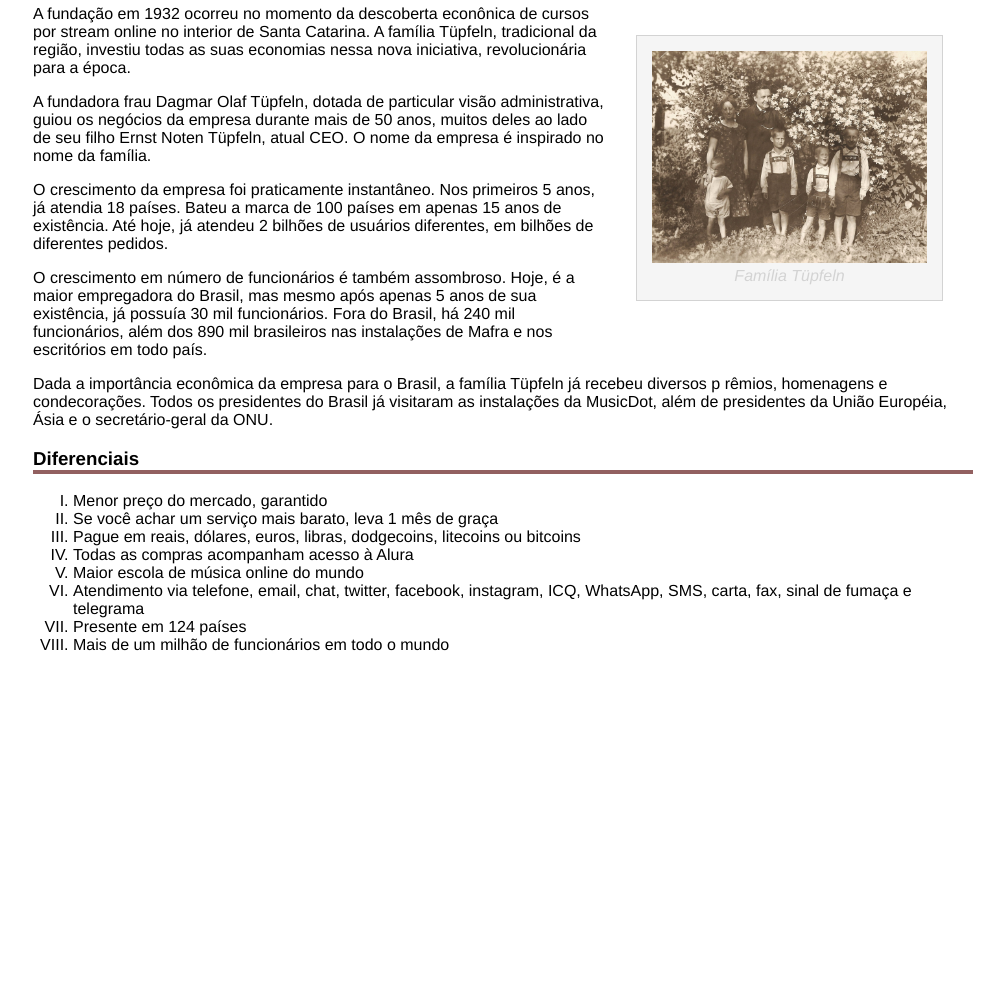
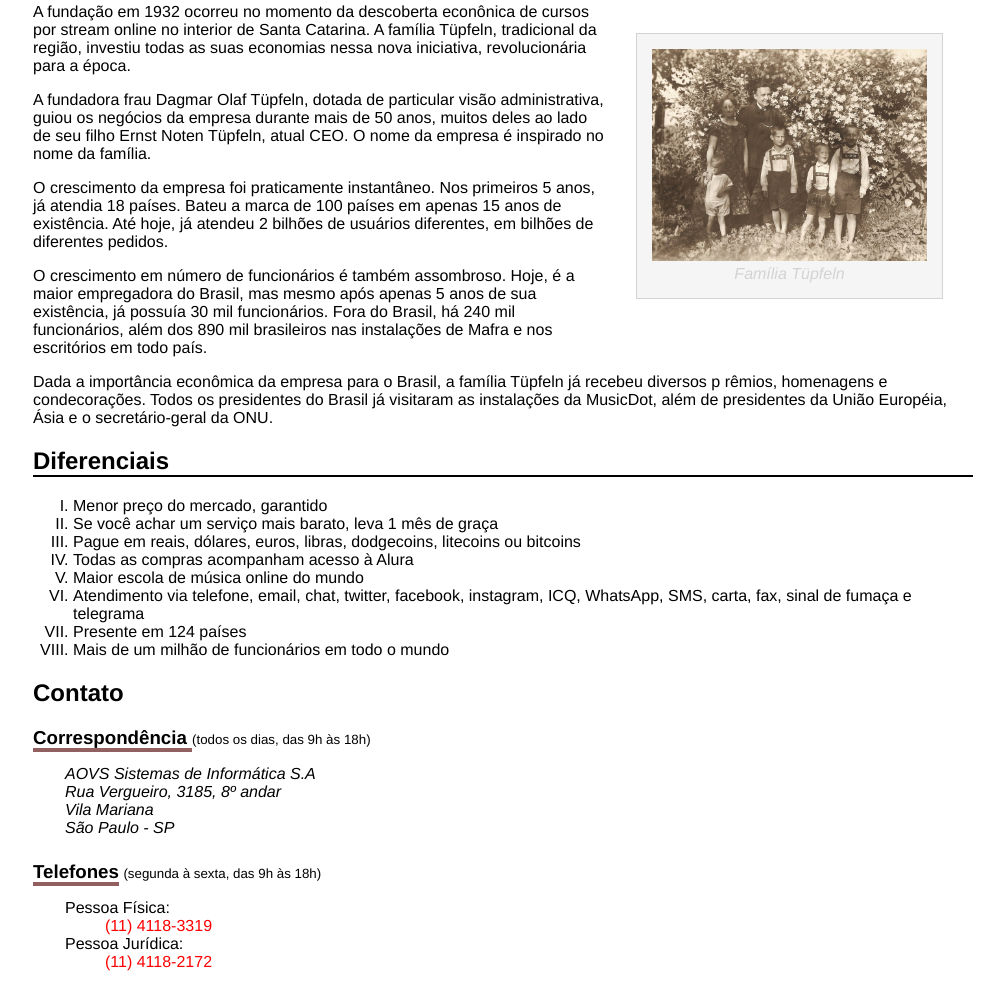
Before and after one commit to Sergioadjr/site-musical, a plain HTML site: page sobre.html in a window 1280 px wide. Shown: the part 935-1930 px from the top of the page, without its empty margins (137-1141 px from the left). Before the commit the page ends 1605 px from the top, so only its background shows below. Drawn offline with Linux system fonts and the light colour scheme.

Commit message:
Atualização

```diff
--- a/css/sobre.css
+++ b/css/sobre.css
@@ -16,15 +16,17 @@ figure {
 }
 
 
-h1 {
+.titulo {
+    padding: 10px;
+    font-size: 32px;
     color: #3d3d3d;
     background-color: #E1EDF2;
-    padding: 10px;
 }
 
-h2 {
-    border-bottom: 4px solid #926060;
+.subtitulo {
+    border-bottom: 2px solid black;
 }
+
 h3 {
     border-bottom: 4px solid #926060;
 }
@@ -57,3 +59,20 @@ a {
 figure img {
     width: 100%;
 }
+
+.contatosecao {}
+
+.contatosecao--telefone {}
+
+.contatoinfo {
+    margin: 16px 0 24px;
+    padding-left: 32px;
+}
+
+.contatoinfo--titulo {}
+
+.contatoinfo--descricao {}
+
+.contatosubtitulo {
+    display: inline;
+}
--- a/sobre.html
+++ b/sobre.html
@@ -9,14 +9,15 @@
     <title>MusicDot1 | Sobre a Empresa</title>
     <link rel="stylesheet" href="css/sobre.css">
 
+
 </head>
 
 <body>
 
     <figure>
-        <img  src="img/logo.svg" alt="musicdot" height="100" width="450" />
+        <img src="img/logo.svg" title="MusicDot" height="100" width="450" />
     </figure>
-    <h1>
+    <h1 class="titulo">
         Sobre a empresa
     </h1>
 
@@ -32,7 +33,7 @@
 
 
     <figure class="matriz">
-        <img  src="img/matriz-musicdot.png">
+        <img src="img/matriz-musicdot.png">
         <figcaption> <em>Matriz da musicdot</em> </figcaption>
     </figure>
 
@@ -42,11 +43,11 @@
         dúvidas.
         Conheça também <a href="#nossaHistoria"> nossa história </a> e <a href="#diferenciais"> nossos diferenciais</a>.
 
-    <h2 id="nossaHistoria"> História </h2>
+    <h2 class="subtitulo" id="nossaHistoria"> História </h2>
 
 
     <figure class="familia">
-        <img  src="img/familia-tupfeln.jpg" alt=" Foto da família tüpfeln">
+        <img src="img/familia-tupfeln.jpg" title=" Foto da família tüpfeln">
         <figcaption> <em>Família Tüpfeln</em></figcaption>
     </figure>
 
@@ -75,7 +76,7 @@
         União
         Européia, Ásia e o secretário-geral da ONU.</p>
 
-    <h3 id="diferenciais"> Diferenciais</h3>
+    <h2 class="subtitulo" id="diferenciais"> Diferenciais</h3>
 
         <ol>
             <li>Menor preço do mercado, garantido</li>
@@ -83,13 +84,40 @@
             <li>Pague em reais, dólares, euros, libras, dodgecoins, litecoins ou bitcoins </li>
             <li> Todas as compras acompanham acesso à Alura </li>
             <li> Maior escola de música online do mundo </li>
-        <li> Atendimento via telefone, email, chat, twitter, facebook, instagram, ICQ, WhatsApp, SMS, carta, fax, sinal
+            <li> Atendimento via telefone, email, chat, twitter, facebook, instagram, ICQ, WhatsApp, SMS, carta, fax,
+                sinal
                 de fumaça e telegrama </li>
             <li>Presente em 124 países </li>
             <li> Mais de um milhão de funcionários em todo o mundo</li>
         </ol>
 
+        <h2 class="Titulo">Contato</h2>
+        <div class="contatosecao">
+            <h3 class="contatosubtitulo"> Correspondência </h3>
+            <small> (todos os dias, das 9h às 18h) </small>
 
+            <address class="contatoinfo">
+                AOVS Sistemas de Informática S.A
+                <br>
+                Rua Vergueiro, 3185, 8º andar
+                <br>
+                Vila Mariana
+                <br>
+                São Paulo - SP
+            </address>
+        </div>
+
+        <div class="contatosecao contatosecao--telefone">
+            <h3 class="contatosubtitulo">Telefones</h3>
+            <small> (segunda à sexta, das 9h às 18h) </small>
+
+            <dl class="contatoinfo">
+                <dt class="contatoinfo--titulo">Pessoa Física: </dt>
+                <dd class="contatoinfo--descricao"> <a href="tel://114118-3319"> (11) 4118-3319 </a> </dd>
+                <dt class="contatoinfo--titulo">Pessoa Jurídica: </dt>
+                <dd class="contato__info--descricao"> <a href="tel://114118-2172"> (11) 4118-2172 </a> </dd>
+            </dl>
+        </div>
 </body>
 
 </html>
```
Also changed, not shown: display.html (added, +33 -0 lines). Lines whose indentation alone changed are shown as unchanged.
